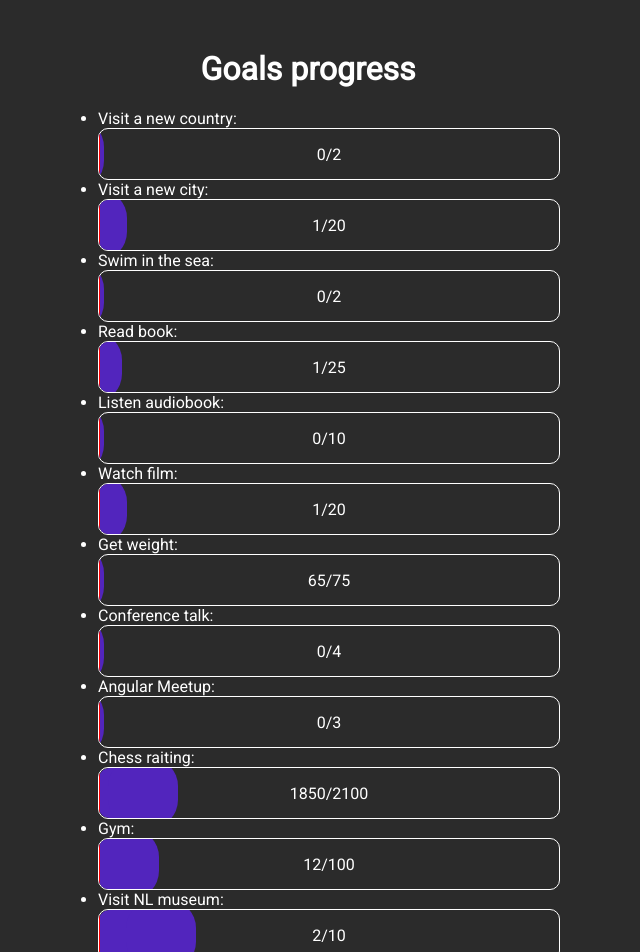
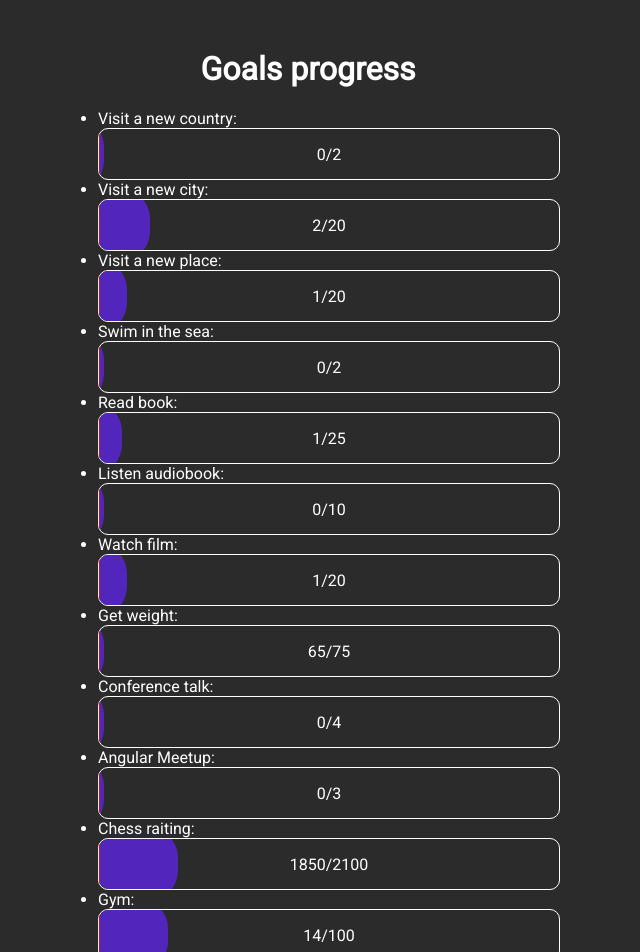
Before and after one commit to stevermeister/year-goals-progress, a React (Create React App) app: page / in a window 1280 px wide. Shown: the top 952 px of the page, without its empty margins (332-972 px from the left). Built offline with nearby package versions, Linux system fonts and the light colour scheme.

Commit message:
more places

```diff
--- a/src/App.js
+++ b/src/App.js
@@ -6,6 +6,7 @@ function App() {
   const goals = [
     { title: 'Visit a new country', start: 0, goal: 2},
     { title: 'Visit a new city', start: 0, goal: 20},
+    { title: 'Visit a new place', start: 0, goal: 20},
     { title: 'Swim in the sea', start: 0, goal: 2},
     { title: 'Read book', start: 0, goal: 25},
     { title: 'Listen audiobook', start: 0, goal: 10},
@@ -21,7 +22,8 @@ function App() {
 
   const statusNumber = {
     'Visit a new country' : 0,
-    'Visit a new city' : 1,
+    'Visit a new city' : 2,
+    'Visit a new place': 1,
     'Swim in the sea' : 0,
     'Read book' : 1,
     'Listen audiobook' : 0,
@@ -30,7 +32,7 @@ function App() {
     'Conference talk' : 0,
     'Angular Meetup' : 0,
     'Chess raiting' : 1850,
-    'Gym' : 12,
+    'Gym' : 14,
     'Visit NL museum': 2,
     'Restaurant': 1
   }
@@ -54,6 +56,10 @@ function App() {
   - gym 10 - 30.01
   - gym 11 - 1.02
   - gym 12 - 5.02
+  - gym 13 - 9.02
+  - gym 14 - 11.02
+  - new city - 2 - Huisen - 12.02
+  - new place - 1 - Fletcher Hotel region at  Huisen - 12.02
 
   */
 
```
